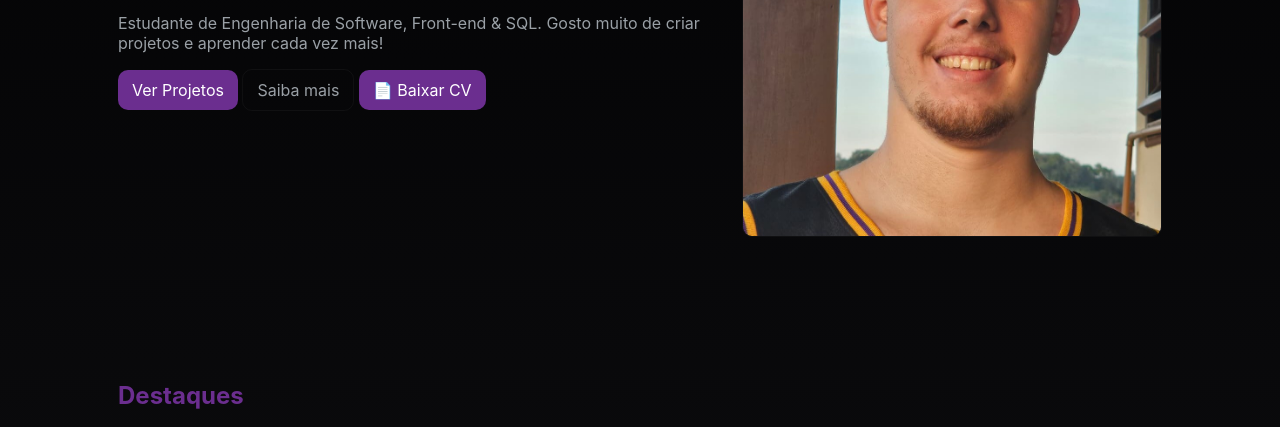
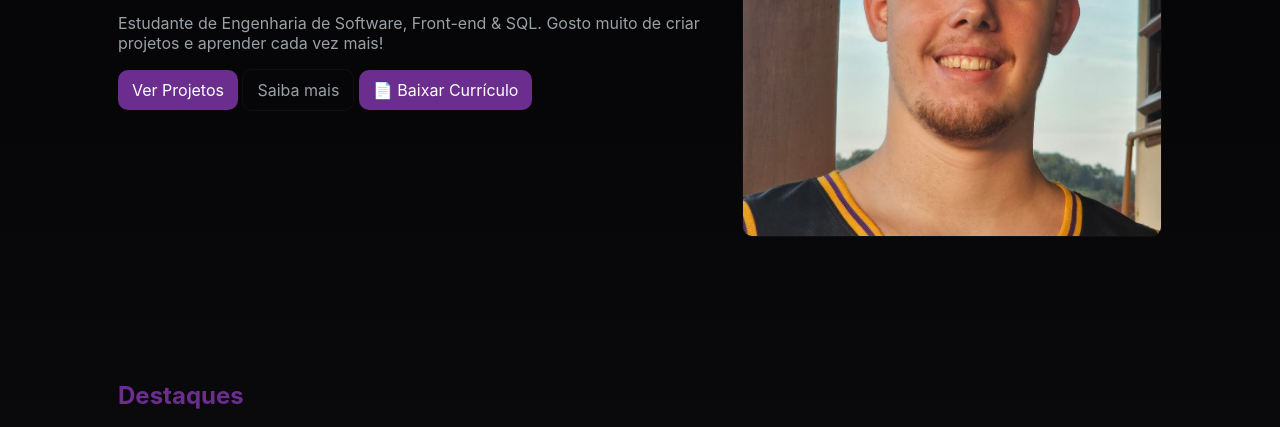
Before and after one commit to LGiugno/Portif-lio, a plain HTML site: page index.html in a window 1280 px wide. Shown: the part 339-766 px from the top of the page. Drawn offline with Linux system fonts and the light colour scheme; files whose address does not match are found by name.

Commit message:
Update index.html

```diff
--- a/index.html
+++ b/index.html
@@ -35,7 +35,7 @@
             <a class="btn" href="projects.html">Ver Projetos</a>
             <a class="btn ghost" href="about.html">Saiba mais</a>
             <a class="btn download-cv" href="curriculo.pdf" download="Lucas_Zimmermann_CV.pdf">
-              📄 Baixar CV
+              📄 Baixar Currículo
             </a>
           </div>
         </div>
```
